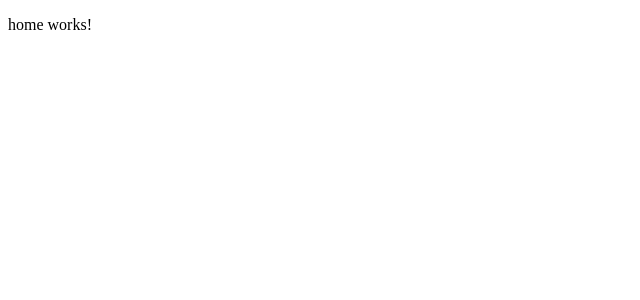
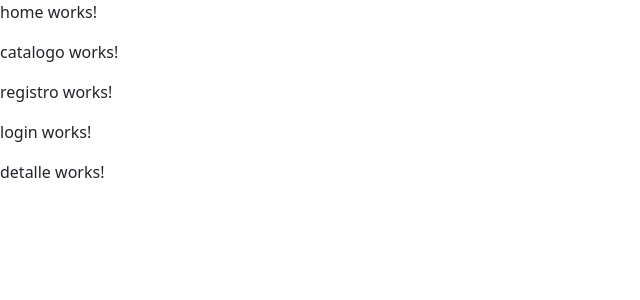
Before and after one commit to emanueljgomez/tp2, an Angular app: page / in a window 1280 px wide. Shown: the top 300 px of the page, without its empty margins (0-640 px from the left). Built offline with nearby package versions, Linux system fonts and the light colour scheme.

Commit message:
Base components created and Bootstrap installed

```diff
--- a/src/app/app.component.html
+++ b/src/app/app.component.html
@@ -2,6 +2,10 @@
 <div class="content" role="main">
 
   <app-home></app-home>
+  <app-catalogo></app-catalogo>
+  <app-registro></app-registro>
+  <app-login></app-login>
+  <app-detalle></app-detalle>
 
 </div>
 
--- a/src/app/app.module.ts
+++ b/src/app/app.module.ts
@@ -7,6 +7,7 @@ import { HomeComponent } from './home/home.component';
 import { CatalogoComponent } from './catalogo/catalogo.component';
 import { RegistroComponent } from './registro/registro.component';
 import { LoginComponent } from './login/login.component';
+import { DetalleComponent } from './detalle/detalle.component';
 
 @NgModule({
   declarations: [
@@ -14,7 +15,8 @@ import { LoginComponent } from './login/login.component';
     HomeComponent,
     CatalogoComponent,
     RegistroComponent,
-    LoginComponent
+    LoginComponent,
+    DetalleComponent
   ],
   imports: [
     BrowserModule,
--- /dev/null
+++ b/src/app/detalle/detalle.component.html
@@ -0,0 +1 @@
+<p>detalle works!</p>
--- /dev/null
+++ b/src/app/detalle/detalle.component.ts
@@ -0,0 +1,15 @@
+import { Component, OnInit } from '@angular/core';
+
+@Component({
+  selector: 'app-detalle',
+  templateUrl: './detalle.component.html',
+  styleUrls: ['./detalle.component.css']
+})
+export class DetalleComponent implements OnInit {
+
+  constructor() { }
+
+  ngOnInit(): void {
+  }
+
+}
--- a/src/index.html
+++ b/src/index.html
@@ -6,6 +6,7 @@
   <base href="/">
   <meta name="viewport" content="width=device-width, initial-scale=1">
   <link rel="icon" type="image/x-icon" href="favicon.ico">
+  <link href="https://cdn.jsdelivr.net/npm/bootstrap@5.0.1/dist/css/bootstrap.min.css" rel="stylesheet" integrity="sha384-+0n0xVW2eSR5OomGNYDnhzAbDsOXxcvSN1TPprVMTNDbiYZCxYbOOl7+AMvyTG2x" crossorigin="anonymous">
 </head>
 <body>
   <app-root></app-root>
```
Also changed, not shown: src/app/detalle/detalle.component.css (added), 1 other file (tests, documents, lock files or other folders).
